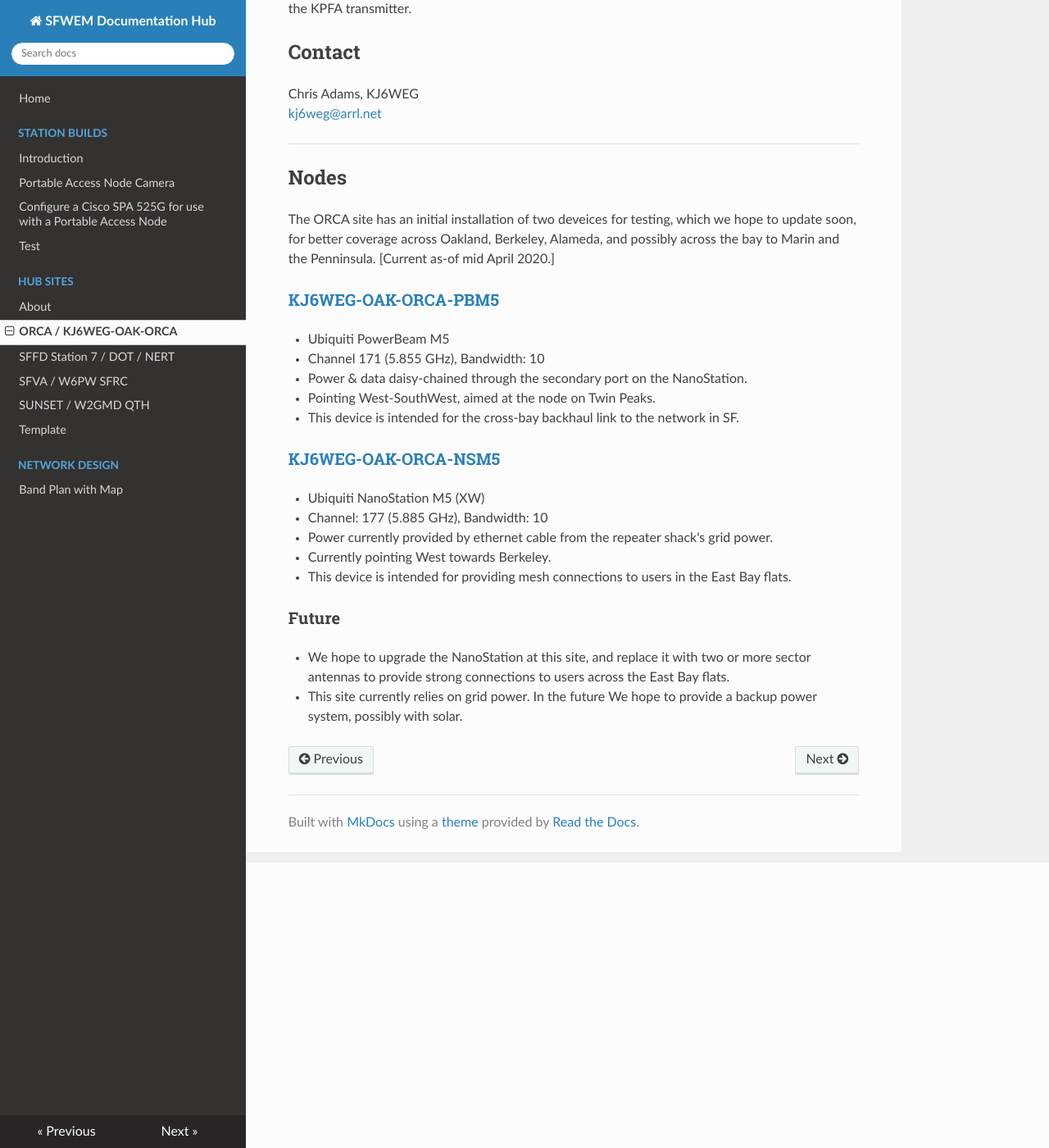
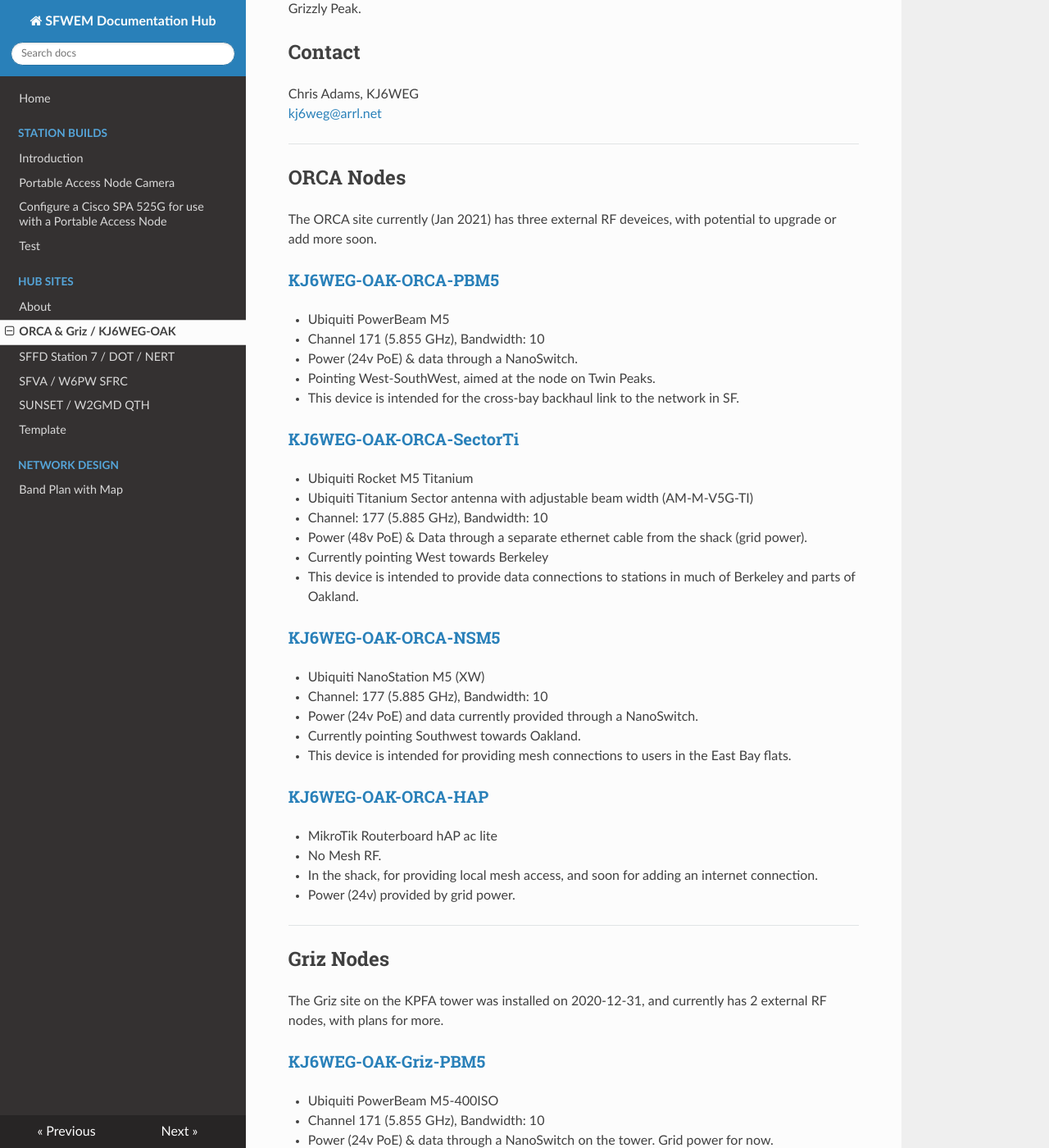
Before and after one commit to sfwem/SFWEM-Docs, an MkDocs documentation site: the page built from docs/hub_sites/orca.md, in a window 1280 px wide and 1400 px high, scrolled down 348 px. Shown: the whole window at 82% size. Built offline with MkDocs 1.6.1, drawn with Linux system fonts in a browser that asks for light colours; nearby versions of some CDN libraries; some of the changed text lies outside the part shown.

Commit message:
Update orca.md

```diff
--- a/docs/hub_sites/orca.md
+++ b/docs/hub_sites/orca.md
@@ -1,16 +1,15 @@
 ---
-title: ORCA / KJ6WEG-OAK-ORCA
+title: ORCA & Griz / KJ6WEG-OAK
 ---
 
-This site is hosted by the Oakland Radio Communication Association ([ORCA](https://www.ww6or.com)), currently on an experimental basis.
+The ORCA site is hosted by the Oakland Radio Communication Association ([ORCA](https://www.ww6or.com)), currently on an experimental basis. The Griz site is on the amateur radio tower associated with the KPFA broadcast tower, close to the ORCA site. They operate as connected sites with complemetary capabilities.
 
 ## Location
 
-ORCA WB6NDJ Repeater Site
 5172 Grizzly Peak Blvd.
 Oakland, CA 94603
 
-This site is located in the Oakland hills, above the Rt 24 / Caldecot tunnel, and about 100m SE of the KPFA transmitter.
+This location is in the Oakland hills, above the Rt 24 / Caldecot tunnel, about 1.3 miles SSE of Grizzly Peak.
 
 ## Contact
 
@@ -19,27 +18,78 @@
 
 ***
 
-## Nodes
+## ORCA Nodes
 
-The ORCA site has an initial installation of two deveices for testing, which we hope to update soon, for better coverage across Oakland, Berkeley, Alameda, and possibly across the bay to Marin and the Penninsula. [Current as-of mid April 2020.]
+The ORCA site currently (Jan 2021) has three external RF deveices, with potential to upgrade or add more soon.
 
 ### [KJ6WEG-OAK-ORCA-PBM5](http://kj6weg-oak-orca-pbm5.local.mesh)
 
 * Ubiquiti PowerBeam M5
 * Channel 171 (5.855 GHz), Bandwidth: 10
-* Power & data daisy-chained through the secondary port on the NanoStation.
+* Power (24v PoE) & data through a NanoSwitch.
 * Pointing West-SouthWest, aimed at the node on Twin Peaks.
 * This device is intended for the cross-bay backhaul link to the network in SF.
+
+### [KJ6WEG-OAK-ORCA-SectorTi](http://kj6weg-oak-orca-sectorti.local.mesh)
+
+* Ubiquiti Rocket M5 Titanium
+* Ubiquiti Titanium Sector antenna with adjustable beam width (AM-M-V5G-TI)
+* Channel: 177 (5.885 GHz), Bandwidth: 10
+* Power (48v PoE) & Data through a separate ethernet cable from the shack (grid power).
+* Currently pointing West towards Berkeley
+* This device is intended to provide data connections to stations in much of Berkeley and parts of Oakland.
 
 ### [KJ6WEG-OAK-ORCA-NSM5](http://kj6weg-oak-orca-nsm5.local.mesh)
 
 * Ubiquiti NanoStation M5 (XW)
 * Channel: 177 (5.885 GHz), Bandwidth: 10
-* Power currently provided by ethernet cable from the repeater shack's grid power.
-* Currently pointing West towards Berkeley.
+* Power (24v PoE) and data currently provided through a NanoSwitch.
+* Currently pointing Southwest towards Oakland.
 * This device is intended for providing mesh connections to users in the East Bay flats.
+
+### [KJ6WEG-OAK-ORCA-HAP](http://kj6weg-oak-orca-hap.local.mesh)
+
+* MikroTik Routerboard hAP ac lite
+* No Mesh RF.
+* In the shack, for providing local mesh access, and soon for adding an internet connection.
+* Power (24v) provided by grid power.
+
+***
+
+## Griz Nodes
+
+The Griz site on the KPFA tower was installed on 2020-12-31, and currently has 2 external RF nodes, with plans for more.
+
+### [KJ6WEG-OAK-Griz-PBM5](http://kj6weg-oak-griz-pbm5.local.mesh)
+
+* Ubiquiti PowerBeam M5-400ISO
+* Channel 171 (5.855 GHz), Bandwidth: 10
+* Power (24v PoE) & data through a NanoSwitch on the tower. Grid power for now.
+* Pointing West-SouthWest, aimed at the node on Twin Peaks.
+* This device is intended for the cross-bay backhaul link to the network in SF.
+
+### [KJ6WEG-OAK-Griz-SectorM5](http://kj6weg-oak-griz-sectorm5.local.mesh)
+
+* Ubiquiti Rocket M5
+* Ubiquiti 120 degree 5GHz Sector antenna
+* Channel: 177 (5.885 GHz), Bandwidth: 10
+* Power (24v PoE) & Data through a NanoSwitch on the tower. Grid power for now.
+* Currently pointing Southwest towards Oakland
+* This device is intended to provide data connections to stations across most parts of Oakland.
+
+### [KJ6WEG-OAK-Griz-HAP](http://kj6weg-oak-griz-hap.local.mesh)
+
+* MikroTik Routerboard hAP ac lite
+* No Mesh RF.
+* In the shack, for providing local mesh access, and soon for adding an internet connection.
+* Power (24v) provided by grid power.
+
+***
 
 ### Future
 
-* We hope to upgrade the NanoStation at this site, and replace it with two or more sector antennas to provide strong connections to users across the East Bay flats.
-* This site currently relies on grid power. In the future We hope to provide a backup power system, possibly with solar.
+* We are planning to test a 60 GHz Wireless Wire link (Part 15) between these two nearby sites, with a managed on each end to connect both the AREDN network and the internet between them.
+* Planned additions include a high speed Part 15 link on the Griz/KPFA tower, for internet backhaul to the two nodes.
+* We hope to upgrade some of the node hardware at these sites, and update some of the existing nodes with different aiming and/or channels.
+* We are looking into he possibilities of using these sites to provide backbone links to Mount San Bruno, Mount Diabolo, the Penninsula, and Marin County.
+* These nodes currently rely on grid power. In the future We hope to provide a backup power system, possibly with solar.
```
